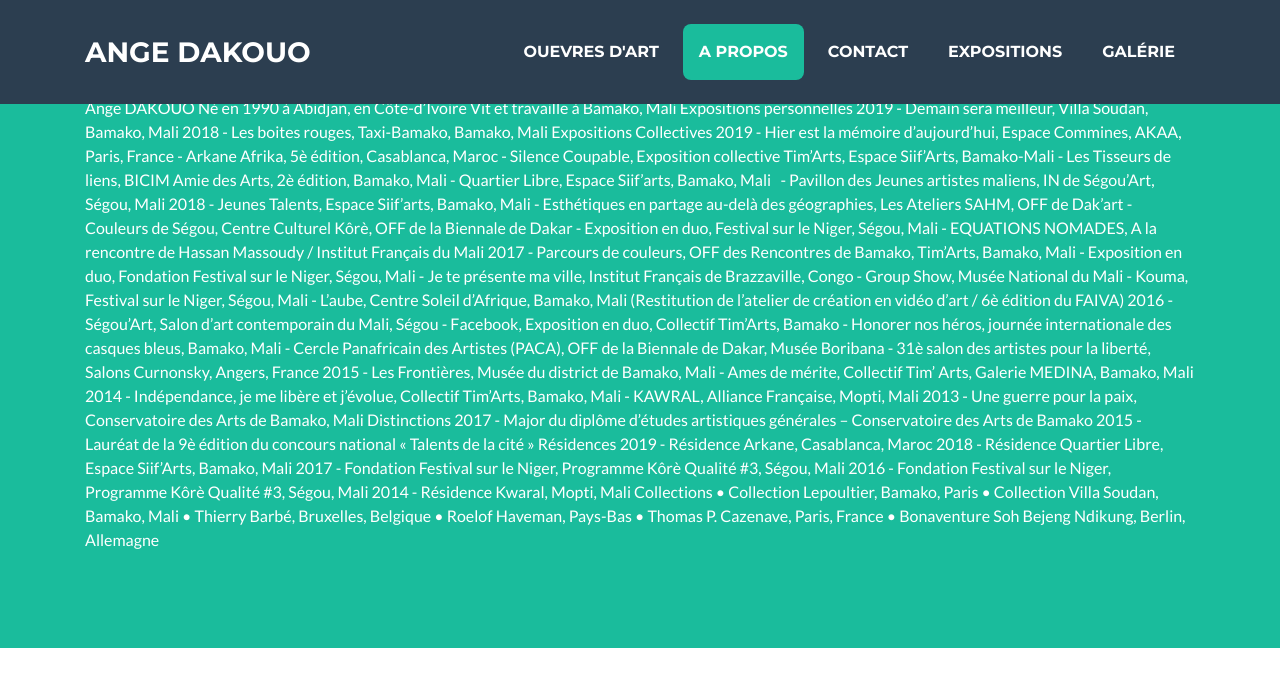
After one commit to KaramokoS/blogproj, a Django app: page /exposition/ in a window 1280 px wide. The commit adds this page. Shown: the top 687 px of the page. Run offline with Django 3.2, Linux system fonts and the light colour scheme; some libraries are stand-ins or nearby versions.

Commit message:
adding new feature

```diff
--- /dev/null
+++ b/dakuoblog/templates/dakuoblog/entete.html
@@ -0,0 +1,75 @@
+<!DOCTYPE html>
+{% load staticfiles %}
+<html lang="en">
+
+<head>
+
+  <meta charset="utf-8">
+  <meta name="viewport" content="width=device-width, initial-scale=1, shrink-to-fit=no">
+  <meta name="description" content="">
+  <meta name="author" content="">
+
+  <title> Ange DAKUO </title>
+
+  <!-- Custom fonts for this theme -->
+  <link href="{% static 'vendor/fontawesome-free/css/all.min.css' %}" rel="stylesheet" type="text/css">
+  <link href="https://fonts.googleapis.com/css?family=Montserrat:400,700" rel="stylesheet" type="text/css">
+  <link href="https://fonts.googleapis.com/css?family=Lato:400,700,400italic,700italic" rel="stylesheet" type="text/css">
+
+  <!-- Theme CSS -->
+  <link rel="stylesheet" href="{% static "/css/freelancer.css" %}" />
+
+</head>
+
+<body id="page-top">
+
+  <!-- Navigation -->
+  <nav class="navbar navbar-expand-lg bg-secondary text-uppercase fixed-top" id="mainNav">
+    <div class="container">
+      <a class="navbar-brand js-scroll-trigger" href="#page-top">Ange DAKOUO </a>
+      <button class="navbar-toggler navbar-toggler-right text-uppercase font-weight-bold bg-primary text-white rounded" type="button" data-toggle="collapse" data-target="#navbarResponsive" aria-controls="navbarResponsive" aria-expanded="false" aria-label="Toggle navigation">
+        Menu
+        <i class="fas fa-bars"></i>
+      </button>
+      <div class="collapse navbar-collapse" id="navbarResponsive">
+        <ul class="navbar-nav ml-auto">
+          <li class="nav-item mx-0 mx-lg-1">
+            <a class="nav-link py-3 px-0 px-lg-3 rounded js-scroll-trigger" href="#portfolio">Ouevres D'art </a>
+          </li>
+          <li class="nav-item mx-0 mx-lg-1">
+            <a class="nav-link py-3 px-0 px-lg-3 rounded js-scroll-trigger" href="#about">A propos </a>
+          </li>
+          <li class="nav-item mx-0 mx-lg-1">
+            <a class="nav-link py-3 px-0 px-lg-3 rounded js-scroll-trigger" href="#contact">Contact</a>
+          </li>
+          <li class="nav-item mx-0 mx-lg-1">
+            <a class="nav-link py-3 px-0 px-lg-3 rounded js-scroll-trigger" href="{%url 'expo' %}">Expositions</a>
+          </li>
+          <li class="nav-item mx-0 mx-lg-1">
+            <a class="nav-link py-3 px-0 px-lg-3 rounded js-scroll-trigger" href="#">Galérie</a>
+          </li>
+        </ul>
+      </div>
+    </div>
+  </nav>
+
+  {% block content%}
+  {% endblock%}
+
+  <!-- Bootstrap core JavaScript -->
+  <script src="{% static 'vendor/jquery/jquery.min.js'%}"></script>
+  <script src="{% static 'vendor/bootstrap/js/bootstrap.bundle.min.js'%}"></script>
+
+  <!-- Plugin JavaScript -->
+  <script src="{% static 'vendor/jquery-easing/jquery.easing.min.js'%}"></script>
+
+  <!-- Contact Form JavaScript -->
+  <script src="{% static 'js/jqBootstrapValidation.js'%}"></script>
+  <script src="{% static 'js/contact_me.js'%}"></script>
+
+  <!-- Custom scripts for this template -->
+  <script src="{% static 'js/freelancer.min.js'%}"></script>
+
+</body>
+
+</html>
--- /dev/null
+++ b/dakuoblog/templates/dakuoblog/expositions.html
@@ -0,0 +1,97 @@
+{% extends 'entete.html'%}
+
+{% block content%}
+
+<section class="page-section bg-primary text-white mb-0" id="about">
+<div class="container d-flex align-items-center flex-column">
+<div class="exposition-page">
+  <div class="container">
+    <div class="row">
+                Ange DAKOUO
+
+          Né en 1990 à Abidjan, en Côte-d’Ivoire
+          Vit et travaille à Bamako, Mali
+
+
+
+
+           Expositions personnelles
+
+          2019	- Demain sera meilleur, Villa Soudan, Bamako, Mali
+
+          2018	- Les boites rouges, Taxi-Bamako, Bamako, Mali
+
+
+
+          Expositions Collectives
+
+          2019	- Hier est la mémoire d’aujourd’hui, Espace Commines, AKAA, Paris, France
+          - Arkane Afrika, 5è édition, Casablanca, Maroc
+          	- Silence Coupable, Exposition collective Tim’Arts, Espace Siif’Arts, Bamako-Mali
+          - Les Tisseurs de liens, BICIM Amie des Arts, 2è édition, Bamako, Mali
+          - Quartier Libre, Espace Siif’arts, Bamako, Mali
+          - Pavillon des Jeunes artistes maliens, IN de Ségou’Art, Ségou, Mali
+
+          2018	- Jeunes Talents, Espace Siif’arts, Bamako, Mali
+          - Esthétiques en partage au-delà des géographies, Les Ateliers SAHM, OFF de Dak’art
+          - Couleurs de Ségou, Centre Culturel Kôrè, OFF de la Biennale de Dakar
+          - Exposition en duo, Festival sur le Niger, Ségou, Mali
+          - EQUATIONS NOMADES, A la rencontre de Hassan Massoudy / Institut Français du Mali
+
+          2017	- Parcours de couleurs, OFF des Rencontres de Bamako, Tim’Arts, Bamako, Mali
+          	- Exposition en duo, Fondation Festival sur le Niger, Ségou, Mali
+          	- Je te présente ma ville, Institut Français de Brazzaville, Congo
+          	- Group Show, Musée National du Mali
+          	- Kouma, Festival sur le Niger, Ségou, Mali
+          	- L’aube, Centre Soleil d’Afrique, Bamako, Mali
+          	   (Restitution de l’atelier de création en vidéo d’art / 6è édition du FAIVA)
+
+          2016	- Ségou’Art, Salon d’art contemporain du Mali, Ségou
+          	- Facebook, Exposition en duo, Collectif Tim’Arts, Bamako
+          	- Honorer nos héros, journée internationale des casques bleus, Bamako, Mali
+          	- Cercle Panafricain des Artistes (PACA), OFF de la Biennale de Dakar, Musée Boribana
+          	- 31è salon des artistes pour la liberté, Salons Curnonsky, Angers, France
+          2015	- Les Frontières, Musée du district de Bamako, Mali
+          	- Ames de mérite, Collectif Tim’ Arts, Galerie MEDINA, Bamako, Mali
+
+          2014	- Indépendance, je me libère et j’évolue, Collectif Tim’Arts, Bamako, Mali
+          	- KAWRAL, Alliance Française, Mopti, Mali
+
+          2013	- Une guerre pour la paix, Conservatoire des Arts de Bamako, Mali
+
+
+
+          Distinctions
+
+          2017	- Major du diplôme d’études artistiques générales – Conservatoire des Arts de Bamako
+
+          2015	- Lauréat de la 9è édition du concours national « Talents de la cité »
+
+
+          Résidences
+
+          2019	- Résidence Arkane, Casablanca, Maroc
+
+          2018	- Résidence Quartier Libre, Espace Siif’Arts, Bamako, Mali
+
+          2017	- Fondation Festival sur le Niger, Programme Kôrè Qualité #3, Ségou, Mali
+
+          2016	- Fondation Festival sur le Niger, Programme Kôrè Qualité #3, Ségou, Mali
+
+          2014	- Résidence Kwaral, Mopti, Mali
+
+
+          Collections
+
+              • Collection Lepoultier, Bamako, Paris
+              • Collection Villa Soudan, Bamako, Mali
+              • Thierry Barbé, Bruxelles, Belgique
+              • Roelof Haveman, Pays-Bas
+              • Thomas P. Cazenave, Paris, France
+              • Bonaventure Soh Bejeng Ndikung, Berlin, Allemagne
+    </div>
+  </div>
+</div>
+</div>
+</section>
+{% endblock %}
--- a/dakuoblog/urls.py
+++ b/dakuoblog/urls.py
@@ -5,4 +5,5 @@ from django.conf.urls.static import static
 
 urlpatterns = [
     path('', views.home, name='home'),
+    path('exposition/', views.expo, name='expo')
 ] + static(settings.STATIC_URL, document_root=settings.STATIC_ROOT)
--- a/dakuoblog/views.py
+++ b/dakuoblog/views.py
@@ -5,5 +5,5 @@ from django.shortcuts import render
 def home(request):
     return render(request, 'dakuoblog/base.html', {})
 
-def about_owner(request):
-    return render(request, 'dakuoblog/about.html', {})
+def expo(request):
+    return render(request, 'dakuoblog/expositions.html', {})
```
Also changed, not shown: dakuoblog/templates/dakuoblog/base.html (+31 -70 lines).
